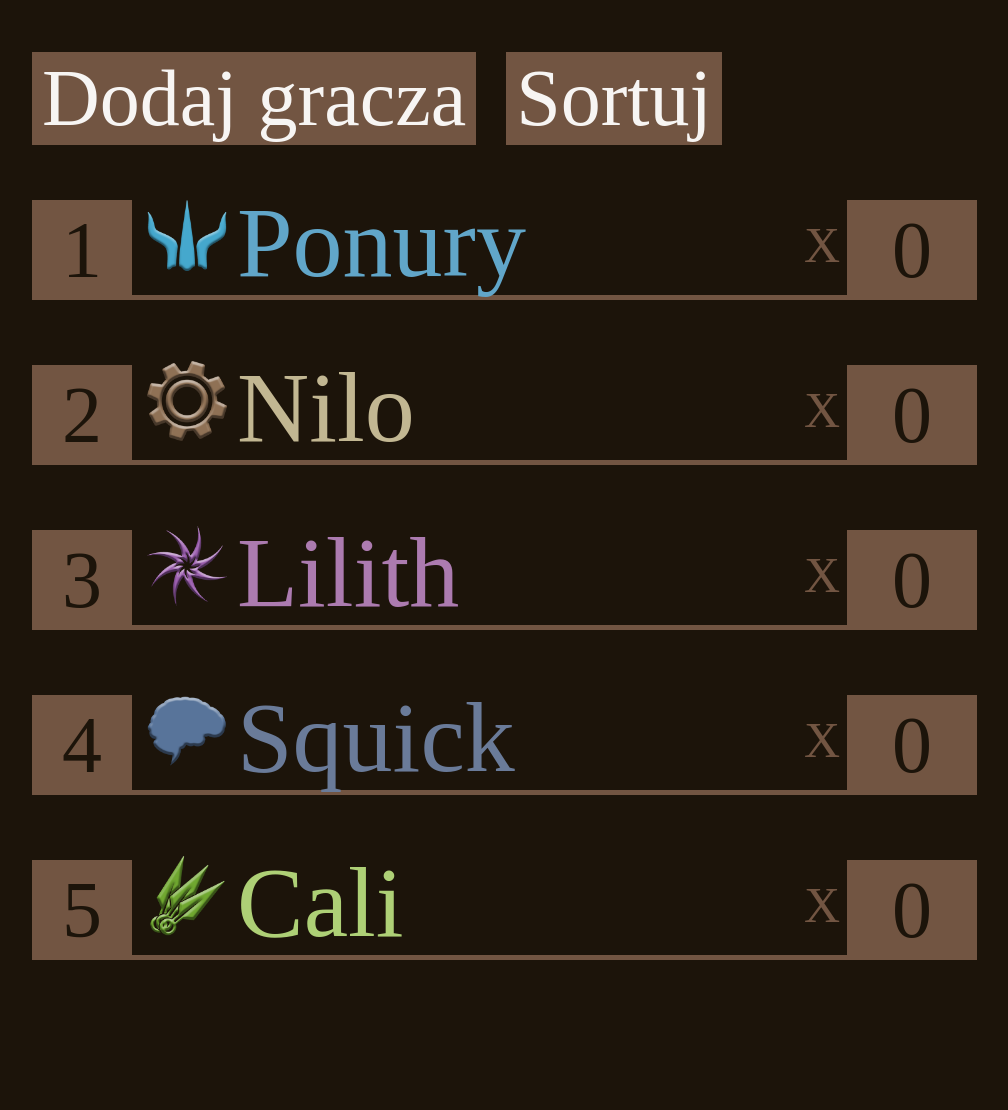
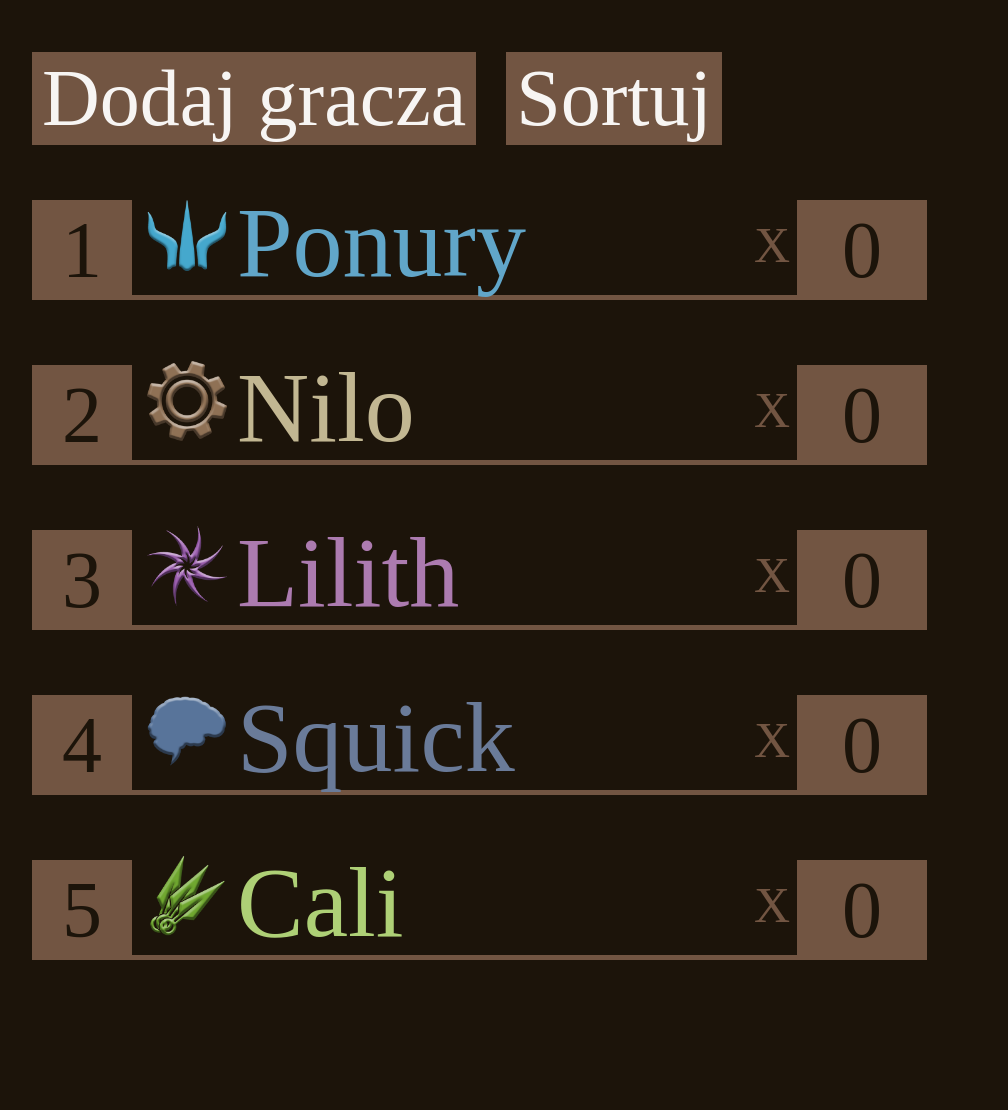
Before and after one commit to potwr/potwr.github.io, a PHP site: page / in a window 1280 px wide. Shown: the part 234-1344 px from the top of the page, without its empty margins (108-1116 px from the left). Run offline with PHP 8.4, Linux system fonts and the light colour scheme; some web fonts are replaced.

Commit message:
Add files via upload

```diff
--- a/styles.css
+++ b/styles.css
@@ -165,7 +165,7 @@ input#playermonster {
 
 .player-line-name {
     padding-left: 15px;
-    width: 650px;
+    width: 600px;
     height: 110px;
     font-family: 'Pirata One';
     font-size: 100px;
```
